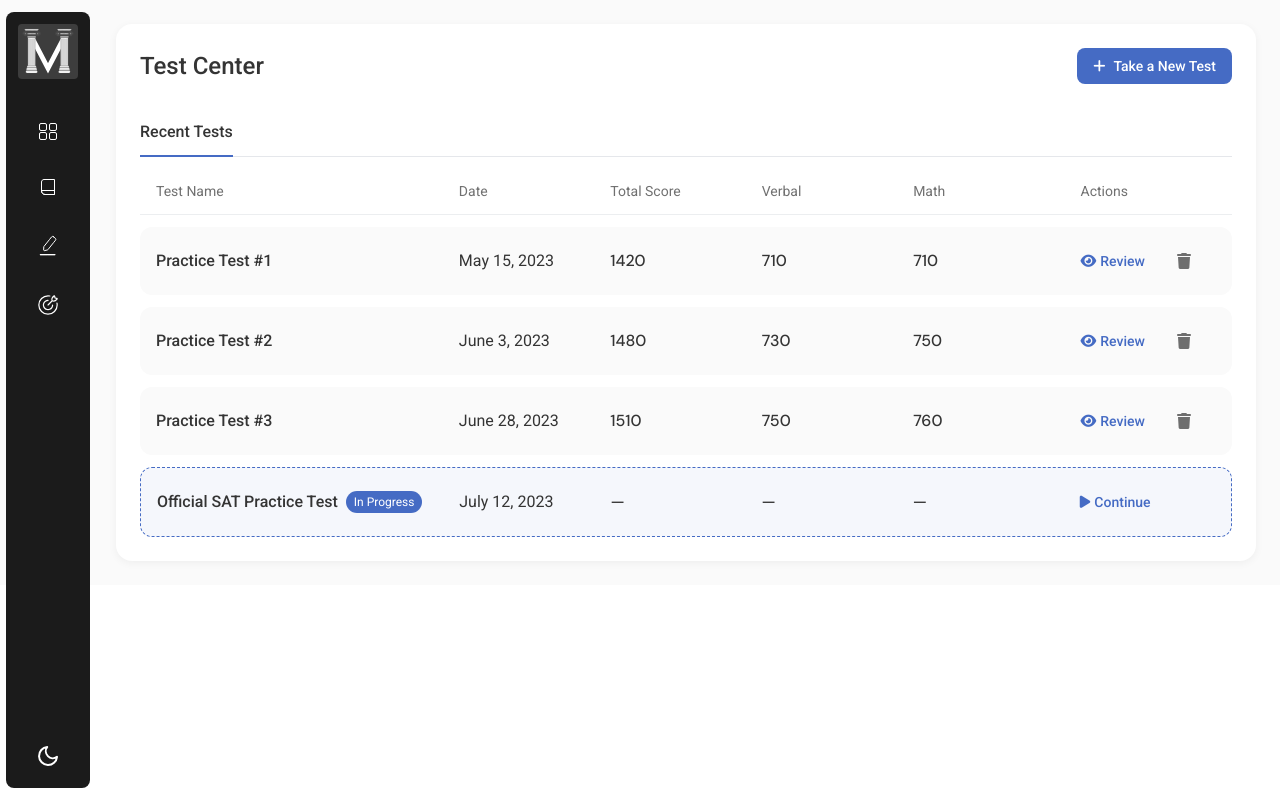
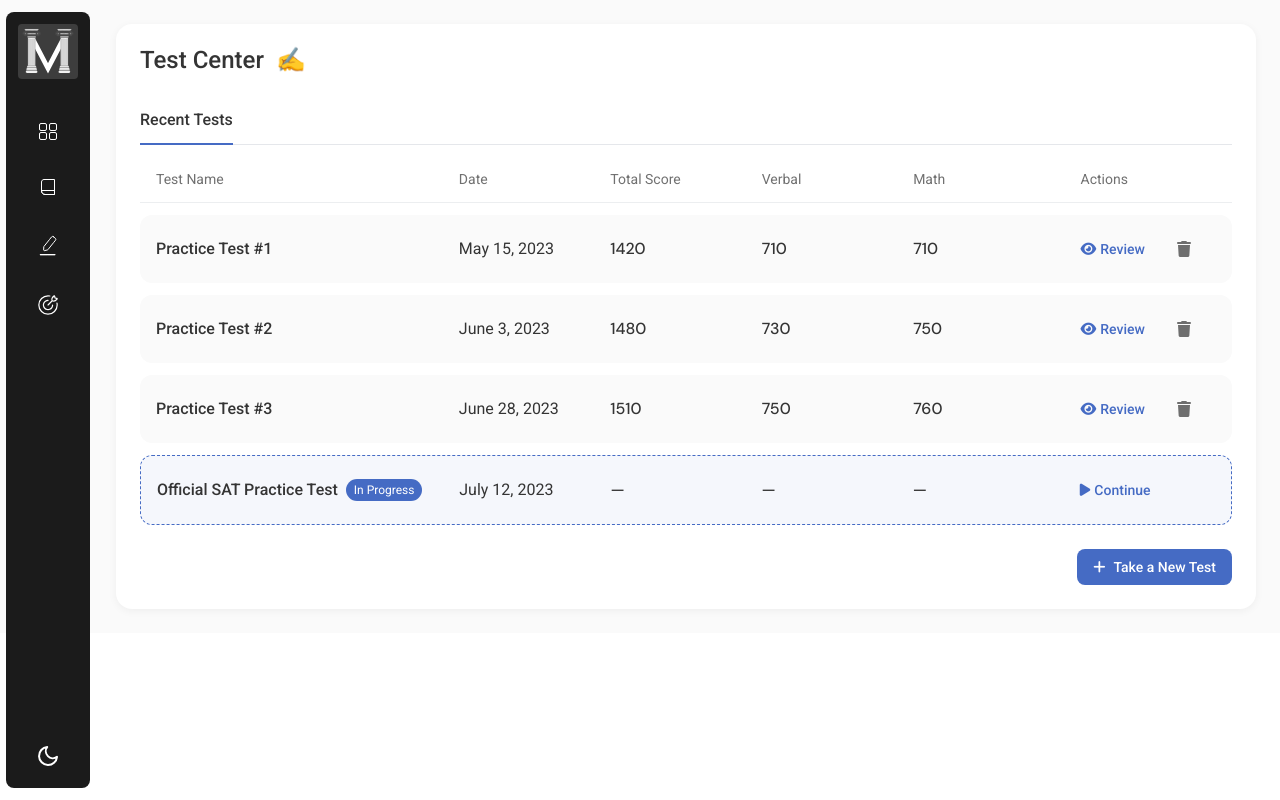
Before and after one commit to Orujhimaru/max_odyssey, a React (Vite) app: page /tests in a window 1280 px wide. Built offline with nearby package versions, Linux system fonts and the light colour scheme; a web font is replaced by a local one.

Commit message:
design: layout change for tests page

```diff
--- a/src/pages/TestsPage/Tests.css
+++ b/src/pages/TestsPage/Tests.css
@@ -23,10 +23,22 @@
   margin-bottom: 24px;
 }
 
+.header-with-icon {
+  display: flex;
+  align-items: center;
+  gap: 12px;
+}
+
+.header-emoji {
+  font-size: 24px;
+  line-height: 24px;
+}
+
 .tests-header h1 {
   font-size: 24px;
   font-weight: 500;
   color: var(--text-primary);
+  line-height: 24px;
 }
 
 .new-test-button {
@@ -42,6 +54,8 @@
   font-weight: 500;
   cursor: pointer;
   transition: all 0.2s ease;
+  margin-top: 24px;
+  margin-left: auto;
 }
 
 .new-test-button:hover {
--- a/src/pages/TestsPage/Tests.jsx
+++ b/src/pages/TestsPage/Tests.jsx
@@ -86,10 +86,10 @@ const Tests = () => {
     <div className="tests-page">
       <div className="tests-container">
         <div className="tests-header">
-          <h1>Test Center</h1>
-          <button className="new-test-button" onClick={openNewTestModal}>
-            <i className="fas fa-plus"></i> Take a New Test
-          </button>
+          <div className="header-with-icon">
+            <h1>Test Center</h1>
+            <span className="header-emoji">✍️</span>
+          </div>
         </div>
 
         <div className="tests-tabs">
@@ -151,6 +151,9 @@ const Tests = () => {
             </div>
           ))}
         </div>
+        <button className="new-test-button" onClick={openNewTestModal}>
+          <i className="fas fa-plus"></i> Take a New Test
+        </button>
       </div>
 
       {showNewTestModal && (
```
